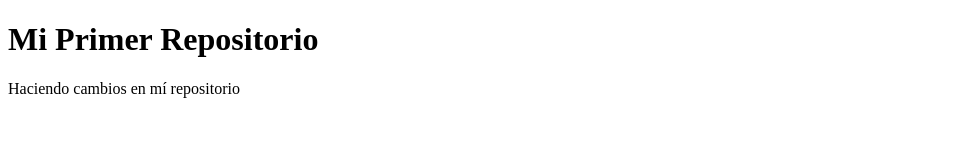
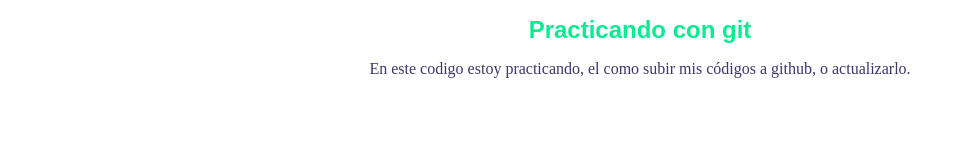
Before and after one commit to MKGBS/Mi-primer-repositorio, a plain HTML site: page index.html in a window 1280 px wide. Shown: the whole page, without its empty margins (0-965 px from the left). Drawn offline with Linux system fonts and the light colour scheme.

Commit message:
upload new proyect

```diff
--- a/index.html
+++ b/index.html
@@ -4,9 +4,23 @@
     <meta charset="UTF-8">
     <meta name="viewport" content="width=device-width, initial-scale=1.0">
     <title>Document</title>
+    <style>
+        h1 {
+            color: rgb(10, 235, 145);
+            font-family: Arial, sans-serif;
+            font-size: 24px;
+            text-align: center;
+        }
+
+        p {
+            color: rgb(64, 53, 105);
+            font-family: 'Times New Roman', serif;
+            text-align: center;
+        }
+    </style>
 </head>
 <body>
-    <h1>Mi Primer Repositorio</h1>
-    <p>Haciendo cambios en mí repositorio</p>
+    <h1>Practicando con git</h1>
+    <p >En este codigo estoy practicando, el como subir mis códigos a github, o actualizarlo.</p>
 </body>
 </html>
```
